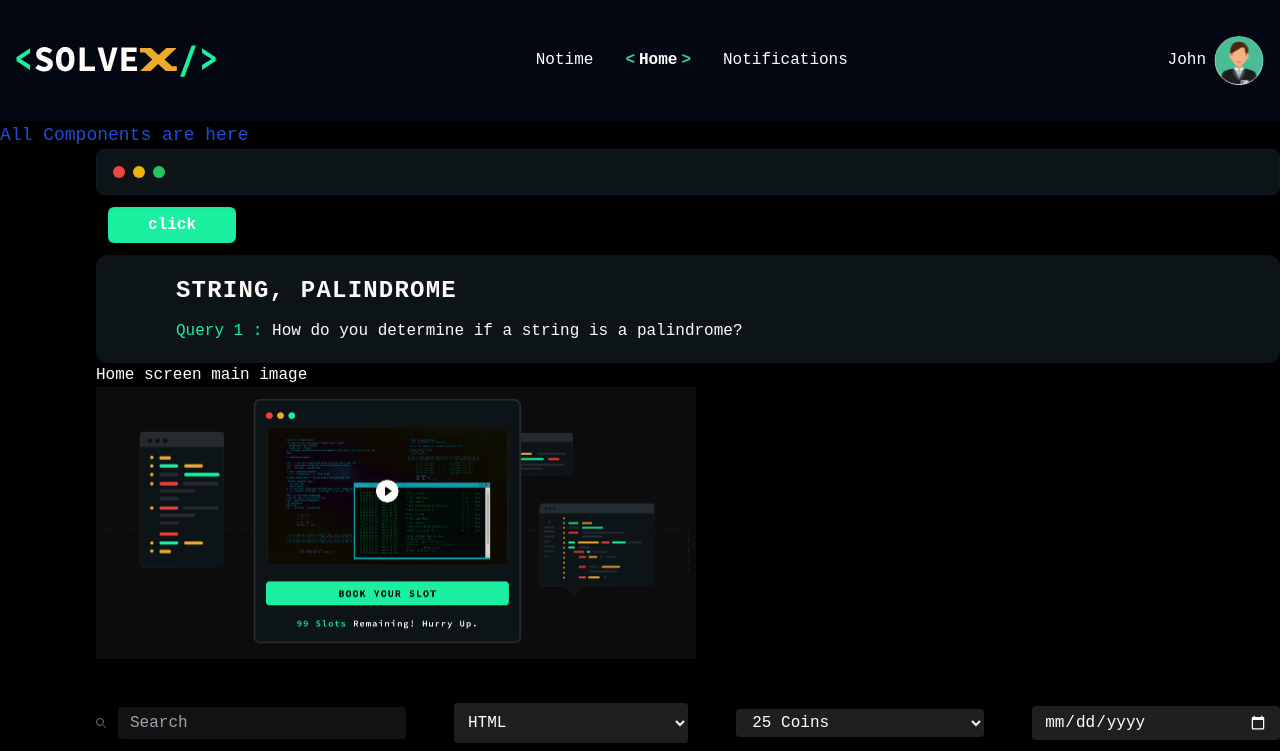
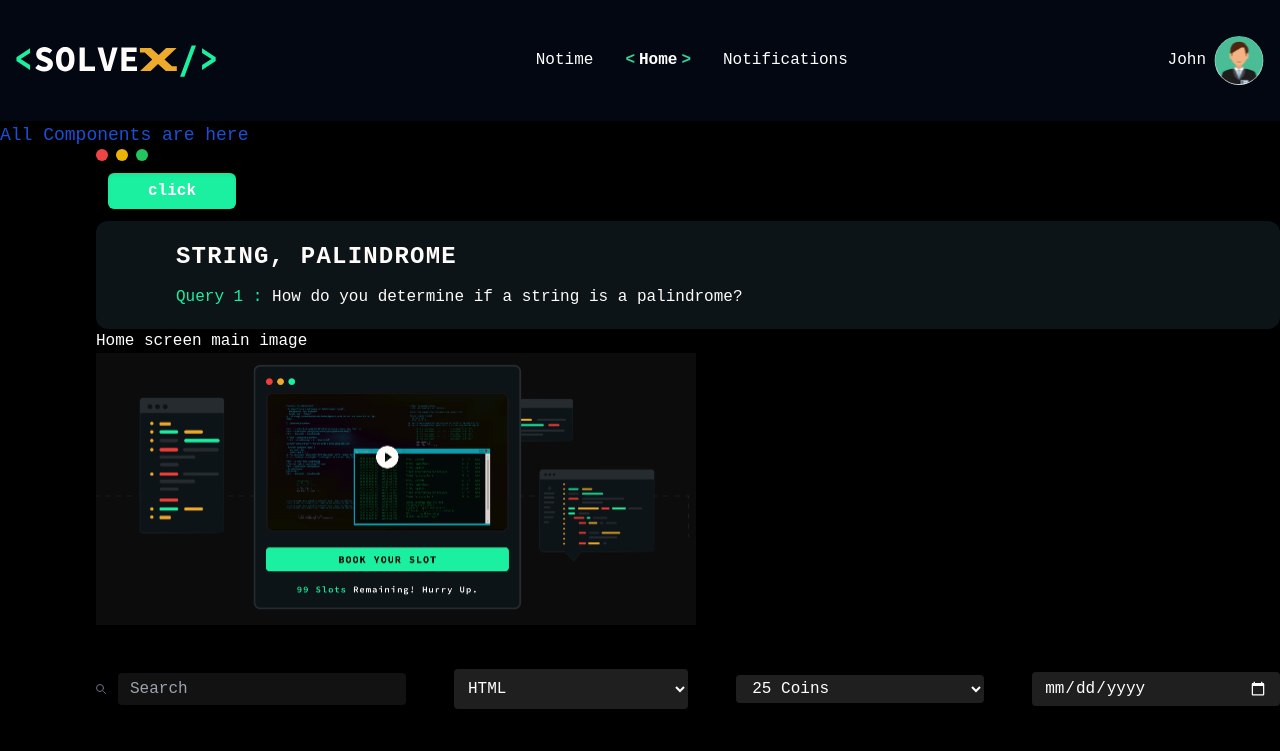
Before and after one commit to DareDevilStudios/notime-solve-x, a Next.js app: page /componentsDisplay in a window 1280 px wide. Shown: the top 751 px of the page. Built offline with nearby package versions, Linux system fonts and the light colour scheme.

Commit message:
Background changed to transparent

```diff
--- a/src/common/components/DotHeading.jsx
+++ b/src/common/components/DotHeading.jsx
@@ -2,7 +2,7 @@ import React from 'react';
 
 const DotHeading = ({title}) => {
   return (
-    <div className="border border-gray-900 p-4 rounded-lg  bg-[#0D1418]" >
+    <div className="w-max rounded-lg  bg-transparent" >
       <div className="flex items-center">
         {/* First ellipse with color #EF3E36 */}
         <div className="w-3 h-3 bg-red-500 rounded-full mr-2"></div>
```
